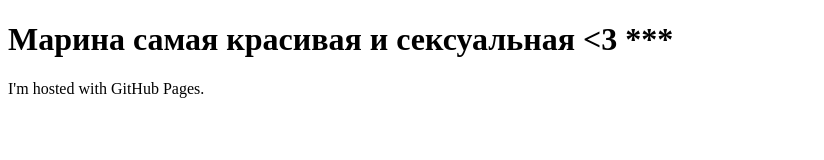
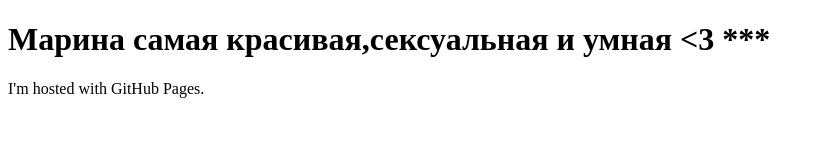
Before and after one commit to ova044/ova044.github.io, a plain HTML site: page index.html in a window 1280 px wide. Shown: the whole page, without its empty margins (0-824 px from the left). Drawn offline with Linux system fonts and the light colour scheme.

Commit message:
Update index.html

```diff
--- a/index.html
+++ b/index.html
@@ -1,7 +1,7 @@
 <!DOCTYPE html>
 <html>
 <body>
-<h1>Марина самая красивая и сексуальная <3 ***</h1>
+<h1>Марина самая красивая,сексуальная и умная <3 ***</h1>
 <p>I'm hosted with GitHub Pages.</p>
 </body>
 </html>
```
